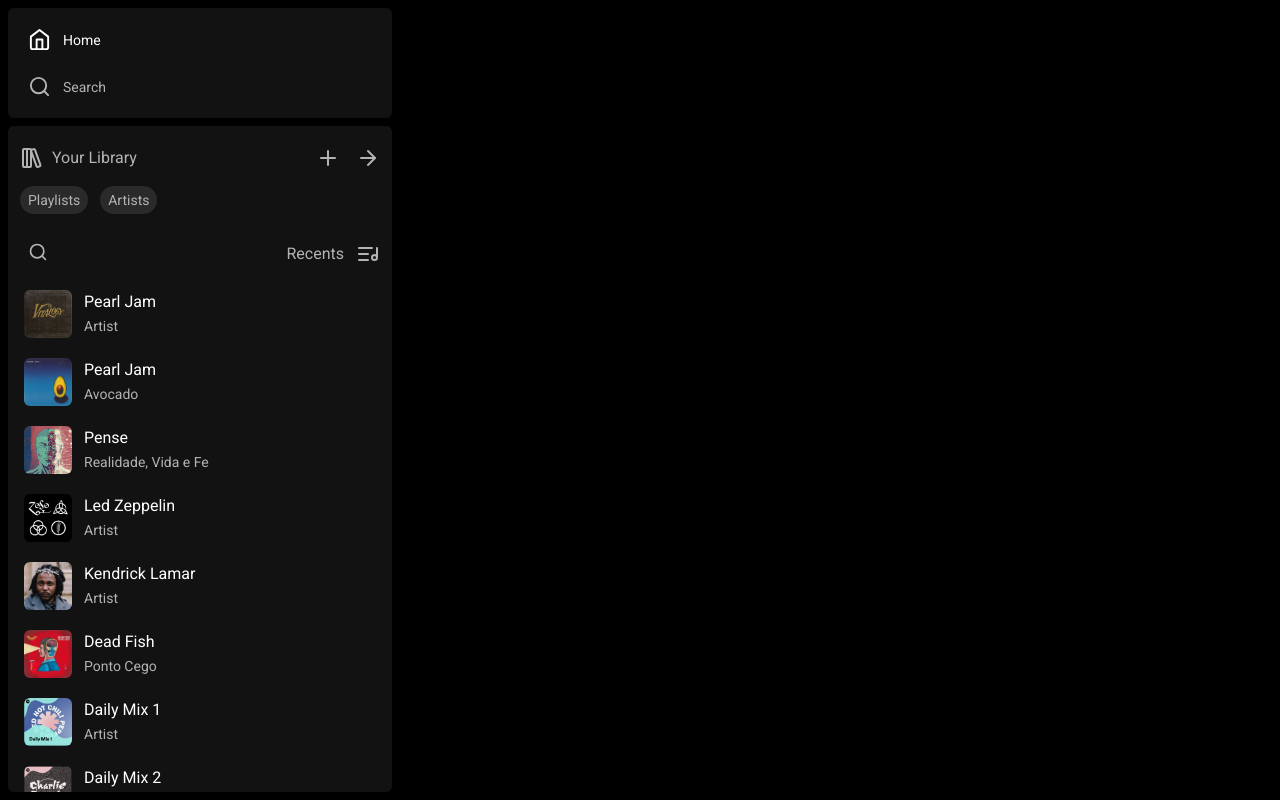
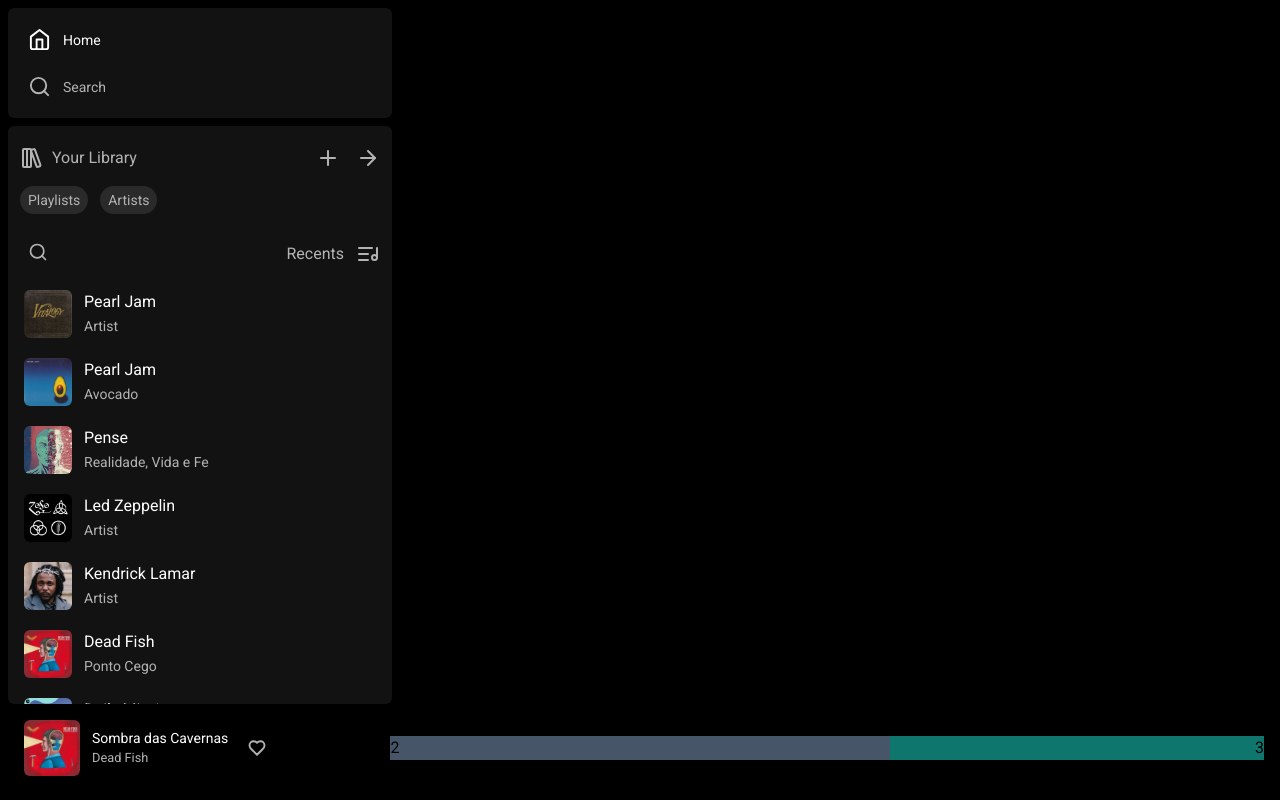
Before and after one commit to euguilhermegirardi/spotify-tailwindcss, a React (Vite) app: page / in a window 1280 px wide. Built offline with nearby package versions, Linux system fonts and the light colour scheme.

Commit message:
tidy-up and start desktop player

```diff
--- a/src/App.tsx
+++ b/src/App.tsx
@@ -1,16 +1,21 @@
 import Library from './components/library'
 import MainSection from './components/mainSection'
 import Nav from './components/nav'
+import Player from './components/player'
 
 export default function App() {
   return (
-    <div className="text-white h-screen overflow-hidden bg-black-0 font-roboto md:flex md:p-2">
-      <div className="hidden md:flex md:flex-2 md:flex-col md:gap-2">
-        <Nav />
-        <Library />
+    <div className="text-white h-screen bg-black-0 font-roboto md:flex md:flex-col md:p-2">
+      <div className="flex overflow-hidden">
+        <div className="hidden md:flex md:flex-2 md:flex-col md:gap-2">
+          <Nav />
+          <Library />
+        </div>
+
+        <MainSection />
       </div>
 
-      <MainSection />
+      <Player />
     </div>
   )
 }
--- a/src/components/mainSection/mainSection.tsx
+++ b/src/components/mainSection/mainSection.tsx
@@ -1,15 +1,15 @@
 import { Settings } from 'lucide-react'
 import { data } from '../../utils/data'
 import { shuffleArray } from '../../utils/shuffleArray'
-import Slider from '../slider'
+import MobileSlider from '../mobileSlider'
 import MobilePlayer from '../mobilePlayer'
-import Footer from '../footer'
+import MobileFooter from '../mobileFooter'
 
 export default function MainSection() {
   const shuffledData = shuffleArray([...data])
 
   return (
-    <main className="md:flex-5 flex w-full flex-col px-2 py-6 md:h-screen">
+    <main className="flex w-full flex-col px-2 py-6 md:h-screen md:flex-5">
       <div className="flex flex-row-reverse justify-between">
         <div>
           <Settings size={28} strokeWidth={1.5} />
@@ -21,18 +21,17 @@
       </div>
 
       <div className="pt-16 md:hidden">
-        <Slider data={data} perView={2.5} spaceBetween={15} />
+        <MobileSlider data={data} perView={2.5} spaceBetween={15} />
       </div>
 
       <div className="pt-10 md:hidden">
         <p className="pb-4 text-xl font-bold">Your top mixes...</p>
 
-        <Slider data={shuffledData} perView={2.5} spaceBetween={15} />
+        <MobileSlider data={shuffledData} perView={2.5} spaceBetween={15} />
       </div>
 
       <MobilePlayer />
-
-      <Footer />
+      <MobileFooter />
     </main>
   )
 }
--- a/src/components/footer/index.tsx
+++ b/src/components/mobileFooter/index.tsx
@@ -1,9 +1,9 @@
 import { Home, Search, GalleryHorizontalEnd, Disc2 } from 'lucide-react'
 
-export default function Footer() {
+export default function MobileFooter() {
   return (
     <footer className="absolute bottom-0 left-2 right-2 z-10 flex h-20 items-center justify-between bg-gradient-to-t from-black-2 from-90% to-transparent to-100% px-8 py-1 text-grey-2 md:hidden">
-      <div className="flex h-16 flex-col items-center justify-center gap-1 text-white">
+      <div className="text-white flex h-16 flex-col items-center justify-center gap-1">
         <Home size={24} />
         <p className="text-xs">Home</p>
       </div>
--- /dev/null
+++ b/src/components/player/index.ts
@@ -0,0 +1 @@
+export { default } from './player.container'
--- /dev/null
+++ b/src/components/player/player.container.tsx
@@ -0,0 +1,5 @@
+import Player from './player'
+
+export default function PlayerContainer() {
+  return <Player />
+}
--- /dev/null
+++ b/src/components/player/player.tsx
@@ -0,0 +1,25 @@
+import { Heart } from 'lucide-react'
+import Img from '../../assets/ponto_cego.png'
+
+export default function Player() {
+  return (
+    <footer className="hidden p-2 md:flex md:h-auto md:min-w-[620px]">
+      <div className="flex h-[72px] items-center justify-between md:w-full">
+        <div className="items-items-center flex w-[30%] min-w-44 px-2">
+          <img className="h-14 w-14 rounded-md" src={Img} alt="img-png" />
+          <div className="ml-3 flex flex-col items-start justify-center">
+            <span className="text-sm text-white-1">Sombra das Cavernas</span>
+            <small className="text-grey-2">Dead Fish</small>
+          </div>
+          <div className="ml-5 flex items-center justify-center">
+            <Heart className="text-grey-2" size={18} strokeWidth={2.5} />
+          </div>
+        </div>
+        <div className="w-[40%] max-w-[722px] bg-slate-600">2</div>
+        <div className="flex w-[30%] min-w-[180px] justify-end bg-teal-700">
+          3
+        </div>
+      </div>
+    </footer>
+  )
+}
```
Also changed, not shown: src/components/mobileSlider/index.tsx (renamed from src/components/slider/index.tsx).
